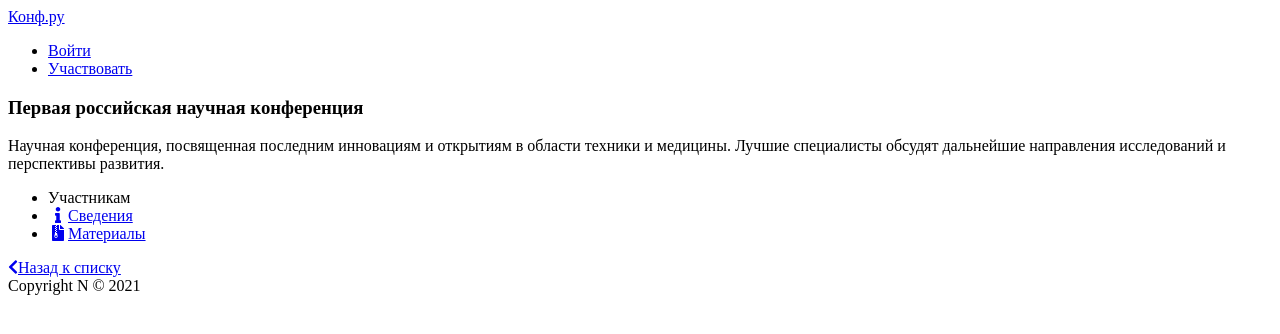
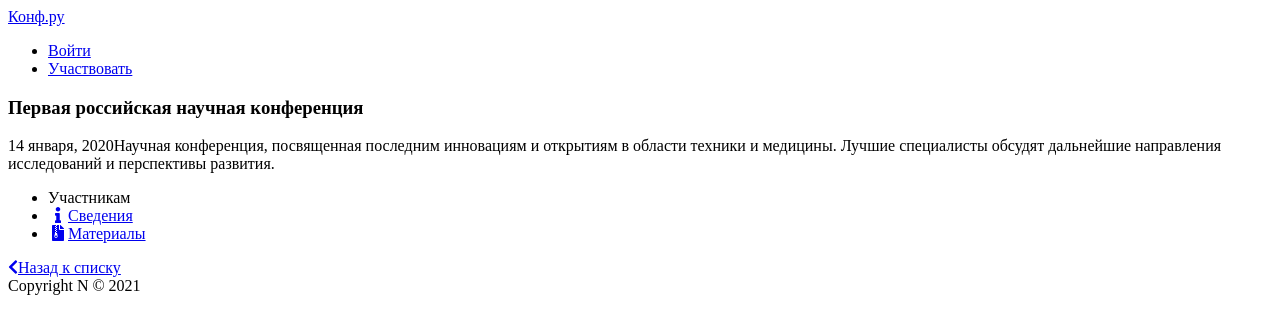
Before and after one commit to Nerlin/confms, a Next.js app: page /conferences/first-ru-conf in a window 1280 px wide. Shown: the top 334 px of the page. Built offline with nearby package versions, Linux system fonts and the light colour scheme.

Commit message:
Extract date component

```diff
--- a/components/ConferencePreview.js
+++ b/components/ConferencePreview.js
@@ -1,6 +1,7 @@
 import { faChevronRight } from "@fortawesome/free-solid-svg-icons";
 import { FontAwesomeIcon } from "@fortawesome/react-fontawesome";
 import Link from "next/link";
+import Date from "./Date";
 
 export default function ConferencePreview({ conference: { slug, name, date, shortDescription }}) {
   return (
@@ -11,9 +12,7 @@ export default function ConferencePreview({ conference: { slug, name, date, shor
         </h2>
       </Link>
 
-      <time className={"text-gray-500"} dateTime={date}>
-        {date}
-      </time>
+      <Date dateString={date} />
 
       <div className={"my-1 leading-normal"}>
         {shortDescription}
--- /dev/null
+++ b/components/Date.js
@@ -0,0 +1,7 @@
+export default function Date({ dateString }) {
+  return (
+    <time className={"block  my-2 text-gray-500"} dateTime={dateString}>
+      {dateString}
+    </time>
+  );
+}
--- a/pages/conferences/[slug].js
+++ b/pages/conferences/[slug].js
@@ -3,6 +3,7 @@ import { FontAwesomeIcon } from "@fortawesome/react-fontawesome";
 import Head from "next/head";
 import Link from "next/link";
 import ConferenceMembership from "../../components/ConferenceMembership";
+import Date from "../../components/Date";
 import Layout from "../../components/Layout";
 import { getConferenceBySlug, getConferences } from "../../data/conferences";
 
@@ -14,8 +15,9 @@ export default function ConferenceIndex({ conference }) {
       </Head>
 
       <section className={"my-10 flex items-start"}>
-        <article>
+        <article className={"mr-4"}>
           <h1 className={"text-4xl my-4 font-serif"}>{conference.name}</h1>
+          <Date dateString={conference.date} />
           {conference.shortDescription}
         </article>
 
```
